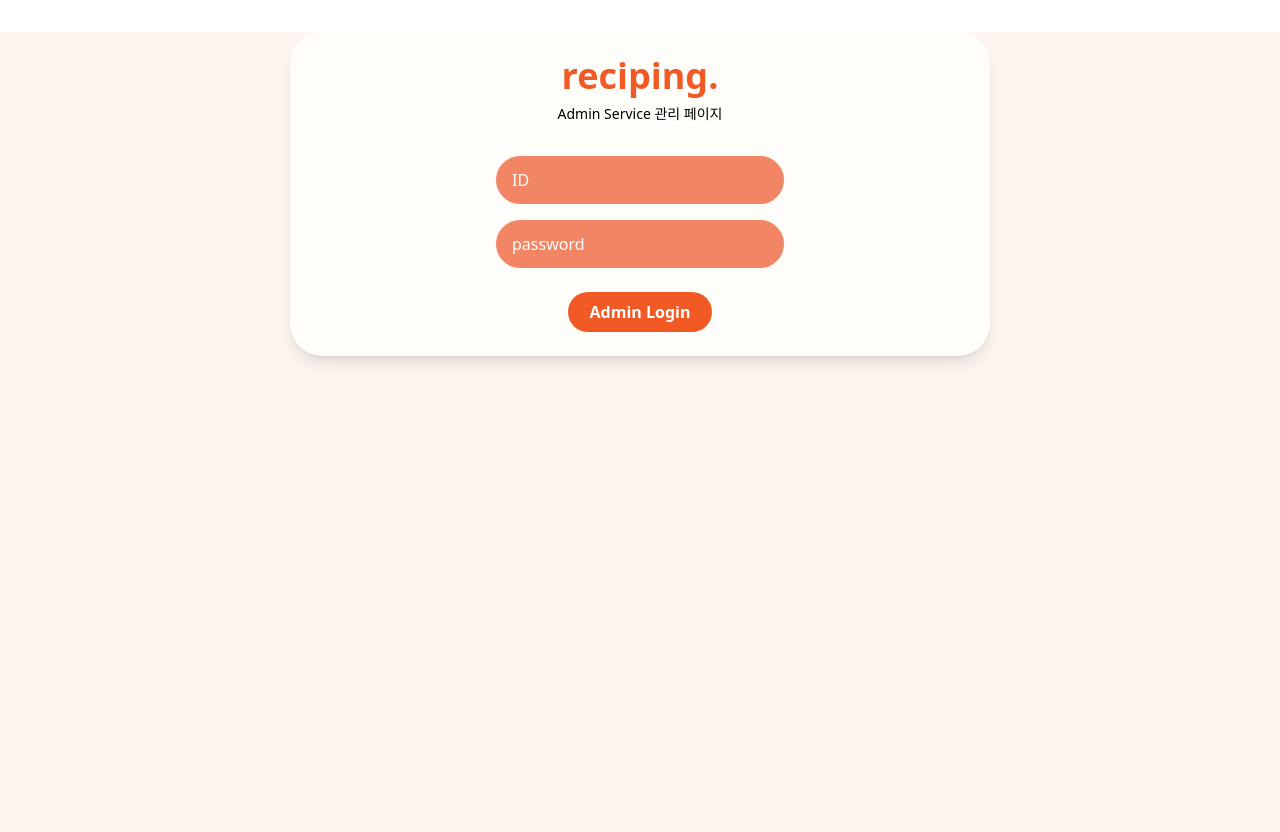
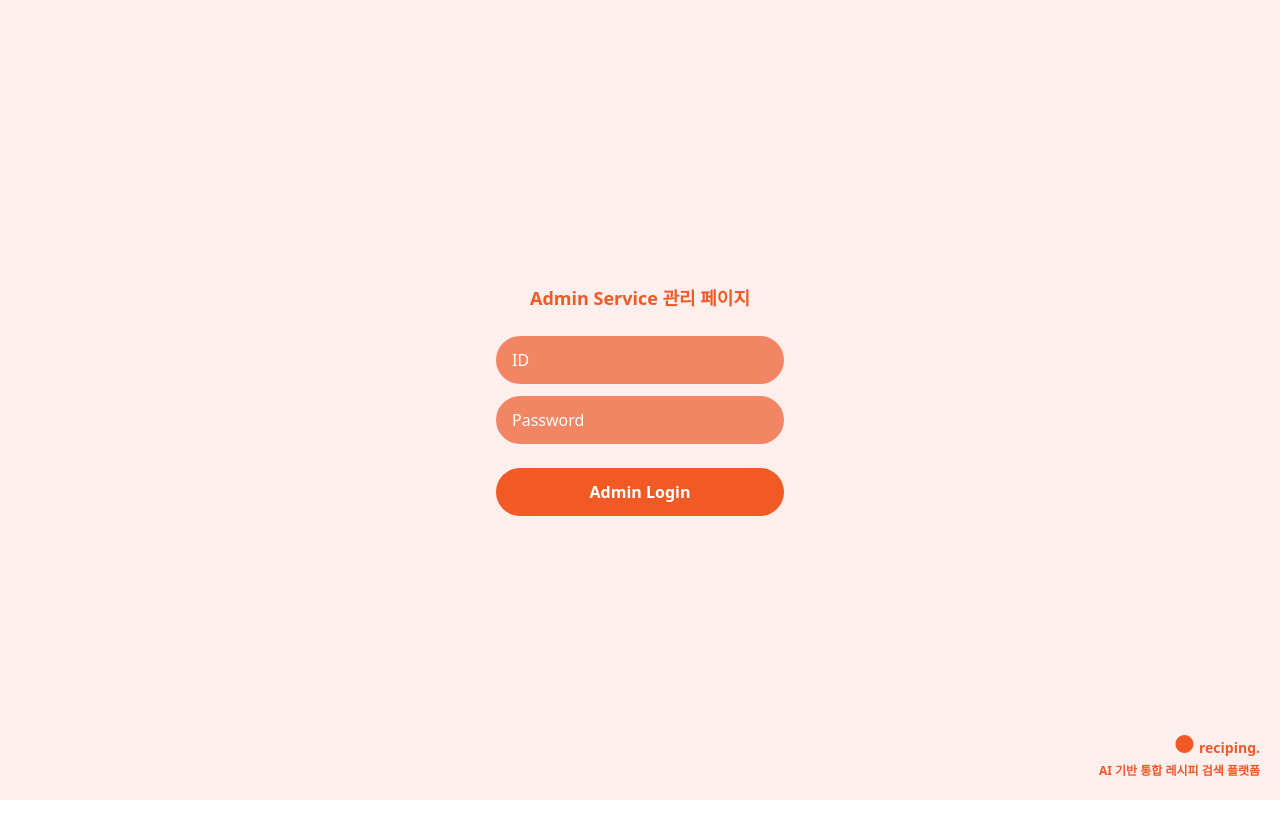
Before and after one commit to Reciping/reciping-FE, a React (Vite) app: page /admin-login in a window 1280 px wide. After the commit the page ends 800 px from the top, so only its background shows below. Built offline with nearby package versions, Linux system fonts and the light colour scheme; no server answers.

Commit message:
💄 design : 로그인 페이지와 디자인 일치하게 수정

```diff
--- a/src/pages/AdminLogin/index.tsx
+++ b/src/pages/AdminLogin/index.tsx
@@ -1,58 +1,63 @@
 // src/pages/AdminLogin/index.tsx
 import React, { useState } from 'react'
 import { useNavigate } from 'react-router-dom'
-import PageLayout from '../../components/layout/PageLayout'
-import ContentWrapper from '../../components/common/ContentWrapper'
 
 const AdminLogin: React.FC = () => {
+  const [form, setForm] = useState({ id: '', password: '' })
   const navigate = useNavigate()
-  const [adminId, setAdminId] = useState('')
-  const [adminPw, setAdminPw] = useState('')
+
+  const handleChange = (e: React.ChangeEvent<HTMLInputElement>) => {
+    setForm({ ...form, [e.target.name]: e.target.value })
+  }
 
   const handleSubmit = () => {
-    // 임시 인증 로직: ID/PW 모두 'qwer'일 때만 통과
-    if (adminId === 'qwer' && adminPw === 'qwer') {
-      // 로그인 성공 시 홈으로(또는 관리 대시보드로) 이동
-      navigate('/')
+    // 임시: ID/PW 둘 다 "qwer" 일 때만 성공
+    if (form.id === 'qwer' && form.password === 'qwer') {
+      alert('관리자 로그인 성공!')
+      navigate('/')  // 로그인 후 홈으로
     } else {
       alert('관리자 아이디 또는 비밀번호가 올바르지 않습니다.')
     }
   }
 
   return (
-    <PageLayout>
-      {/* 흰 배경 중앙 카드 */}
-      <ContentWrapper className="flex flex-col items-center">
-        <h1 className="text-4xl font-bold text-[#F15A24] mb-2">reciping.</h1>
-        <p className="text-sm text-gray-600 mb-8">Admin Service 관리 페이지</p>
+    <div className="h-screen bg-[#FEEFEF] flex flex-col justify-center items-center px-4">
+      <p className="text-[#F15A24] font-bold mb-6 text-lg">Admin Service 관리 페이지</p>
 
-        {/* ID 입력 */}
+      {/* ID */}
       <input
         type="text"
+        name="id"
         placeholder="ID"
-          value={adminId}
-          onChange={e => setAdminId(e.target.value)}
-          className="w-72 px-4 py-3 mb-4 rounded-full bg-[#F28564] text-white placeholder-white focus:outline-none"
+        value={form.id}
+        onChange={handleChange}
+        className="w-72 px-4 py-3 mb-3 rounded-full bg-[#F28564] text-white placeholder-white focus:outline-none"
       />
 
-        {/* PW 입력 */}
+      {/* Password */}
       <input
         type="password"
-          placeholder="password"
-          value={adminPw}
-          onChange={e => setAdminPw(e.target.value)}
+        name="password"
+        placeholder="Password"
+        value={form.password}
+        onChange={handleChange}
         className="w-72 px-4 py-3 mb-6 rounded-full bg-[#F28564] text-white placeholder-white focus:outline-none"
       />
 
-        {/* 로그인 버튼 */}
+      {/* Login */}
       <button
         onClick={handleSubmit}
-          className="w-36 py-2 bg-[#F15A24] text-white font-bold rounded-full"
+        className="bg-[#F15A24] text-white w-72 py-3 rounded-full font-semibold"
       >
         Admin Login
       </button>
-      </ContentWrapper>
-    </PageLayout>
+
+      {/* 하단 로고 */}
+      <div className="absolute bottom-5 right-5 text-[#F15A24] text-sm text-right font-bold">
+        <span className="text-2xl">●</span> reciping.<br />
+        <span className="text-xs">AI 기반 통합 레시피 검색 플랫폼</span>
+      </div>
+    </div>
   )
 }
 
```
Lines whose indentation alone changed are shown as unchanged.
